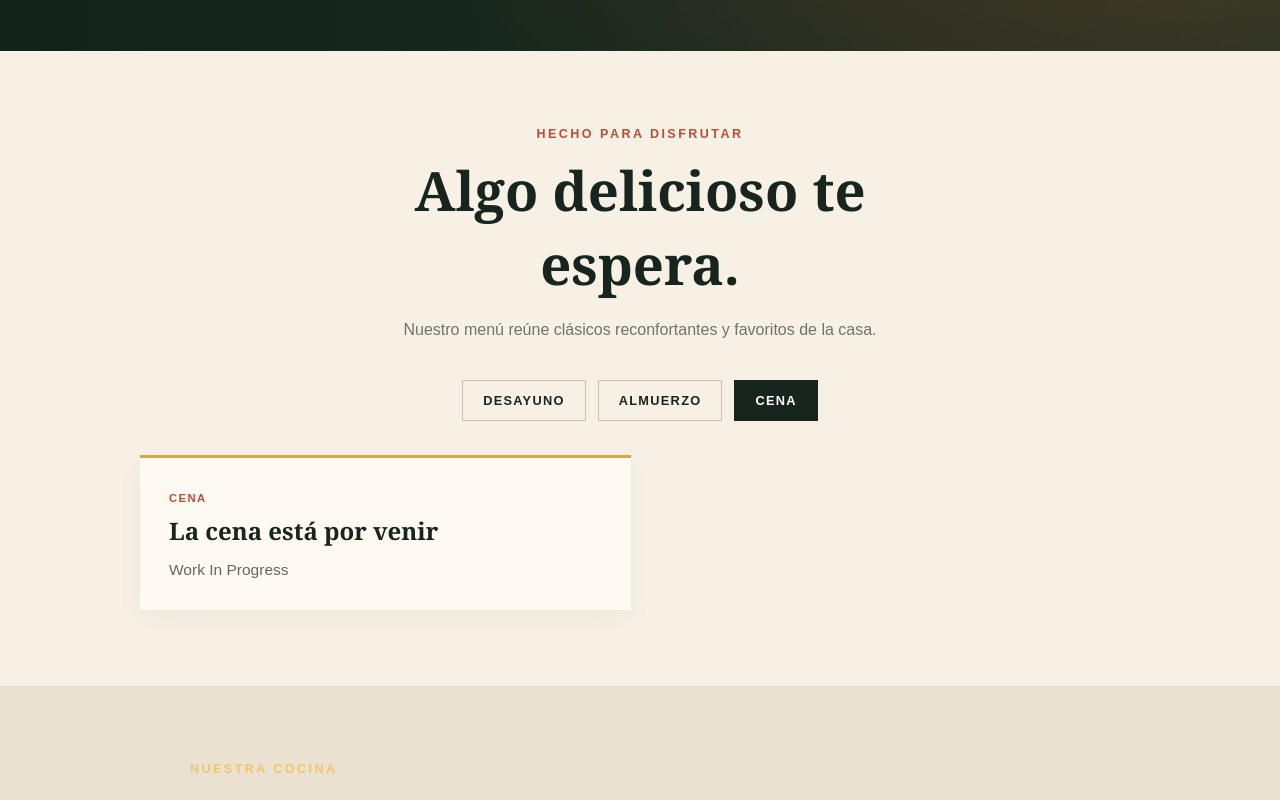
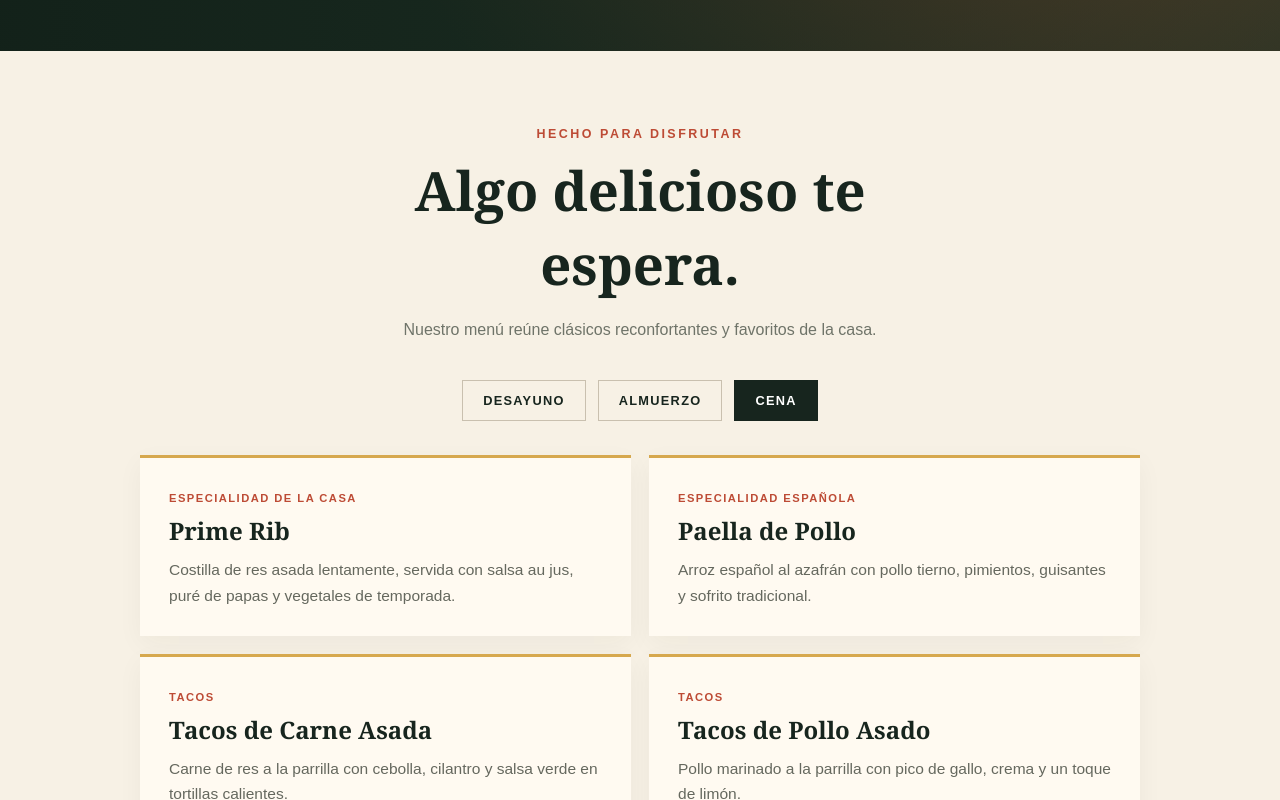
Before and after one commit to wallrustech/Que-Para-La-Cena, a plain HTML site: page index.html in a window 1280 px wide. Both pictures are taken after a click on the tab "CENA". Shown: the part 683-1483 px from the top of the page. Drawn offline with Linux system fonts and the light colour scheme.

Commit message:
Add dinner menu with prime rib, chicken paella, and tacos

```diff
--- a/index.html
+++ b/index.html
@@ -58,7 +58,14 @@ footer{padding:22px 7%;display:flex;justify-content:space-between;gap:12px;flex-
       <article class="dish" data-category="breakfast"><span class="tag">Desayuno</span><h3>Humilde</h3><p>Pan con tomate.</p></article>
       <article class="dish" data-category="lunch"><span class="tag">Almuerzo</span><h3>Un Sabor a Hogar</h3><p>Pizza al estilo de Nueva York, horneada en horno de ladrillo. Queso, pepperoni, salchichón y champiñones; también pollo, tocino y ranch, y pollo a la barbacoa.</p></article>
       <article class="dish" data-category="lunch"><span class="tag">Almuerzo</span><h3>El Paraíso de Shaggy</h3><p>Sándwich tipo Subway de tres pisos.</p></article>
-      <article class="dish hidden" data-category="dinner"><span class="tag">Cena</span><h3>La cena está por venir</h3><p>Work In Progress</p></article>
+      <article class="dish hidden" data-category="dinner"><span class="tag">Especialidad de la casa</span><h3>Prime Rib</h3><p>Costilla de res asada lentamente, servida con salsa au jus, puré de papas y vegetales de temporada.</p></article>
+      <article class="dish hidden" data-category="dinner"><span class="tag">Especialidad española</span><h3>Paella de Pollo</h3><p>Arroz español al azafrán con pollo tierno, pimientos, guisantes y sofrito tradicional.</p></article>
+      <article class="dish hidden" data-category="dinner"><span class="tag">Tacos</span><h3>Tacos de Carne Asada</h3><p>Carne de res a la parrilla con cebolla, cilantro y salsa verde en tortillas calientes.</p></article>
+      <article class="dish hidden" data-category="dinner"><span class="tag">Tacos</span><h3>Tacos de Pollo Asado</h3><p>Pollo marinado a la parrilla con pico de gallo, crema y un toque de limón.</p></article>
+      <article class="dish hidden" data-category="dinner"><span class="tag">Tacos</span><h3>Tacos de Carnitas</h3><p>Cerdo cocido lentamente hasta quedar tierno, con cebolla encurtida y salsa roja.</p></article>
+      <article class="dish hidden" data-category="dinner"><span class="tag">Tacos</span><h3>Tacos al Pastor</h3><p>Carne de cerdo marinada con especias, piña, cebolla y cilantro.</p></article>
+      <article class="dish hidden" data-category="dinner"><span class="tag">Tacos</span><h3>Tacos de Pescado</h3><p>Pescado crujiente con ensalada de repollo, crema de limón y salsa fresca.</p></article>
+      <article class="dish hidden byo" data-category="dinner"><span class="tag">Tacos · A tu gusto</span><h3>Build Your Own Taco</h3><p>¡Arma tus tacos como más te gusten!<br><strong>Proteína:</strong> carne asada, pollo asado, carnitas, al pastor o pescado.<br><strong>Tortillas:</strong> maíz o harina.<br><strong>Ingredientes:</strong> lechuga, repollo, cebolla, cilantro, pico de gallo, queso, crema, jalapeños, aguacate o piña.<br><strong>Salsas:</strong> roja, verde o crema de limón.</p></article>
     </div>
 </section>
   <section class="story" id="nosotros">
```
